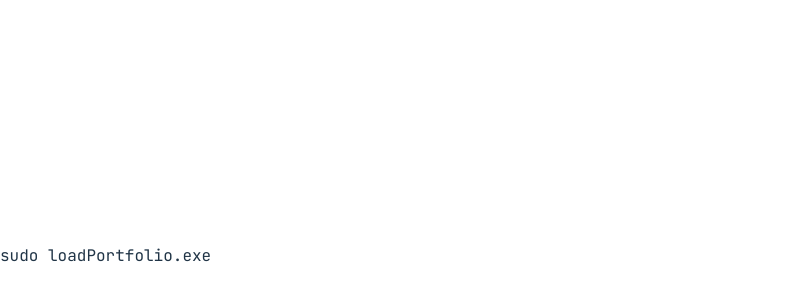
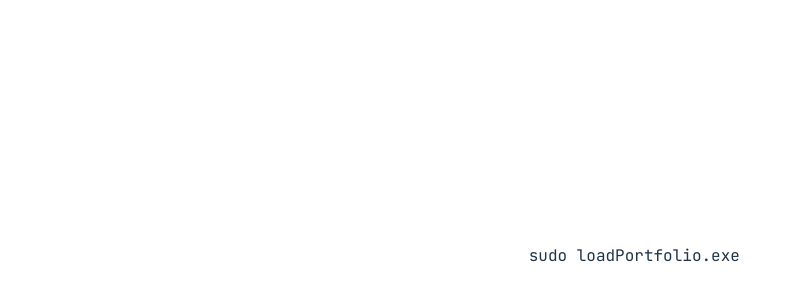
Before and after one commit to sai-sy/cli-portfolio, a React (Vite) app: page / in a window 1280 px wide. Shown: the part 144-444 px from the top of the page, without its empty margins (0-801 px from the left). Built offline with nearby package versions, Linux system fonts and the light colour scheme.

Commit message:
made type text and cursor blink

```diff
--- a/src/components/TypeText.tsx
+++ b/src/components/TypeText.tsx
@@ -1,5 +1,43 @@
-function TypeText(text: string){
-  return (<><p>{text}</p></>)
+import { useEffect, useState } from "react"
+
+type TypeTextProps = {
+  text: string
+  className?: string
+  speed?: number
+  showCursor?: boolean
+  delay?: number
+}
+
+function TypeText({ text, className, speed = 50, showCursor = true, delay = 1500 }: TypeTextProps) {
+  const [typed, setTyped] = useState('')
+  const [isTyping, setIsTyping] = useState(false)
+  useEffect(() => {
+    setTyped('');
+    setIsTyping(false);
+    const timeout = setTimeout(() => {
+      setIsTyping(true)
+      let index = 0;
+      const timer = setInterval(() => {
+        index += 1;
+        setTyped(text.slice(0, index))
+        if (index === text.length) {
+          clearInterval(timer);
+          setIsTyping(false);
+        }
+      }, speed);
+      return () => clearInterval(timer);
+    }, delay)
+    return () => clearTimeout(timeout)
+  }, [text, speed, delay])
+  return (
+    <>
+      <p className={className}>
+      {typed}{showCursor && <span className={`cursor ${isTyping ? "cursor--static" : "cursor--blink"}`}>▌
+        </span>}
+      </p >
+
+    </>
+  )
 }
 
 export default TypeText
--- a/src/index.css
+++ b/src/index.css
@@ -11,6 +11,19 @@
   text-rendering: optimizeLegibility;
   -webkit-font-smoothing: antialiased;
   -moz-osx-font-smoothing: grayscale;
+
+  --mocha-rosewater: #f5e0dc;
+}
+
+* {
+  box-sizing: border-box;
+}
+
+#root {
+  /*max-width: 1280px;*/
+  margin: 0 auto;
+  padding: 2rem;
+  text-align: center;
 }
 
 a {
@@ -71,3 +84,28 @@ button:focus-visible {
     background-color: #f9f9f9;
   }
 }
+
+.cursor {
+  animation: blink 0.75s step-end infinite;
+  color: var(--mocha-rosewater);
+}
+
+@keyframes blink {
+
+  0%,
+  100% {
+    opacity: 1;
+  }
+
+  50% {
+    opacity: 0;
+  }
+}
+
+.load {
+  display: flex;
+  justify-content: center;
+  align-items: center;
+  text-align: center;
+  width: 100%;
+}
--- a/src/views/Load.tsx
+++ b/src/views/Load.tsx
@@ -10,8 +10,15 @@ text-align: center, and a monospaced font on a full-screen container.
 confirm colors/fonts match the existing JetBrains Mono + dark palette.
  */
 
+import TypeText from "../components/TypeText";
+
+
 function Load() {
- return (<><p>sudo loadPortfolio.exe</p></>)
+  return (
+    <div className="load">
+      <TypeText text = "sudo loadPortfolio.exe"/>
+    </div>
+  )
 }
 
 export default Load;
```
